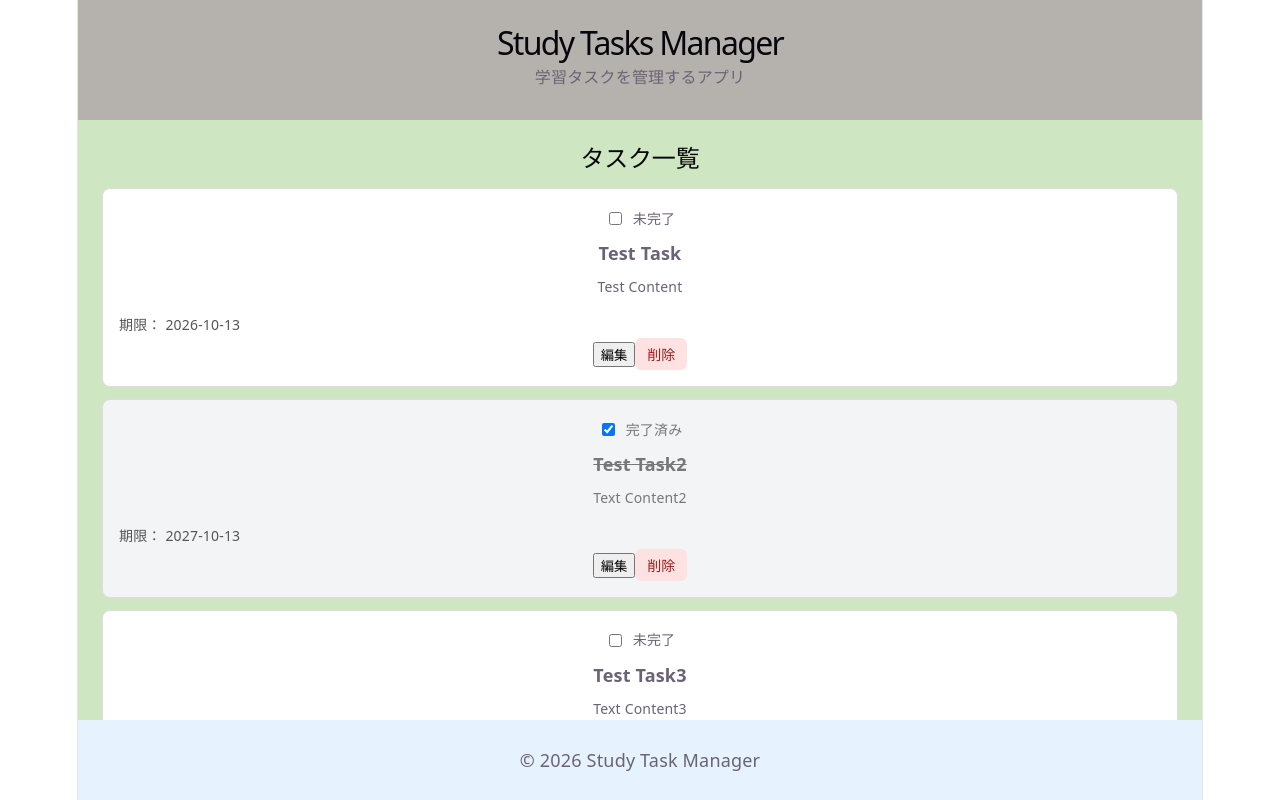
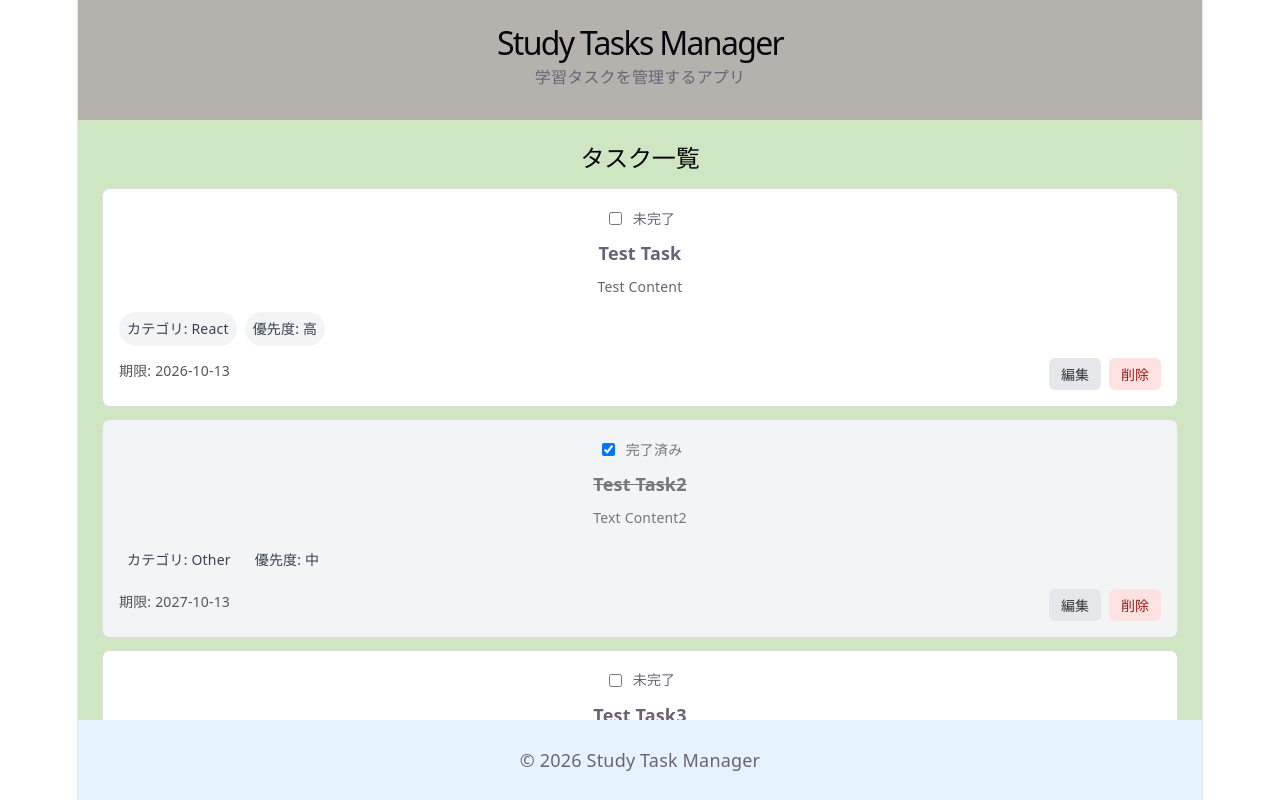
Before and after one commit to numata-rin/study-task-manager, a React (Vite) app: page / in a window 1280 px wide. Built offline with nearby package versions, Linux system fonts and the light colour scheme.

Commit message:
feat: make task-details

```diff
--- a/src/App.tsx
+++ b/src/App.tsx
@@ -6,7 +6,7 @@ import MainContent from './components/layouts/MainContent/MainContent';
 import Footer from './components/layouts/Footer/Footer';
 
 import initialTasks from './data/initialTasks';
-import type { Task } from "./types/task";
+import type { Task, TaskCategory, TaskPriority } from "./types/task";
 import {
   loadTasksFromLocalStorage,
   saveTasksToLocalStorage,
@@ -23,12 +23,20 @@ function App() {
     saveTasksToLocalStorage(tasks);
   }, [tasks]);
 
-  const addTask = (title: string, content: string, deadline: string) => {
+  const addTask = (
+    title: string,
+    content: string,
+    deadline: string,
+    category: TaskCategory,
+    priority: TaskPriority
+  ) => {
     const newTask: Task = {
       id: crypto.randomUUID(),
       title,
       content,
       deadline,
+      category,
+      priority,
       completed: false,
       createdAt: new Date().toISOString(),
     };
@@ -40,7 +48,14 @@ function App() {
     setTasks((prevTasks) => prevTasks.filter((task) => task.id !== id));
   };
 
-  const editTask = (id: string, title: string, content: string, deadline: string) => {
+  const editTask = (
+    id: string,
+    title: string,
+    content: string,
+    deadline: string,
+    category: TaskCategory,
+    priority: TaskPriority,
+  ) => {
     setTasks((prevTasks) =>
       prevTasks.map((task) =>
         task.id === id
@@ -49,6 +64,8 @@ function App() {
             title,
             content,
             deadline,
+            category,
+            priority,
           }
         : task
       )
--- a/src/components/layouts/MainContent/MainContent.tsx
+++ b/src/components/layouts/MainContent/MainContent.tsx
@@ -1,15 +1,28 @@
 import "./MainContent.css";
 
-import type { Task } from "../../../types/task";
+import type { Task, TaskCategory, TaskPriority } from "../../../types/task";
 import TaskList from "../../tasks/TaskList/TaskList";
 import TaskForm from "../../tasks/TaskForm/TaskForm";
 
 type MainContentProps = {
   tasks: Task[];
-  onAddTask: (title: string, content: string, deadline: string) => void;
+  onAddTask: (
+    title: string,
+    content: string,
+    deadline: string,
+    category: TaskCategory,
+    priority: TaskPriority
+  ) => void;
   onToggleTaskCompletion: (id: string) => void;
   onDeleteTask: (id: string) => void;
-  onEditTask: (id: string, title: string, content: string, deadline: string) => void;
+  onEditTask: (
+    id: string,
+    title: string,
+    content: string,
+    deadline: string,
+    category: TaskCategory,
+    priority: TaskPriority,
+  ) => void;
 };
 
 const MainContent = ({
--- a/src/components/tasks/TaskForm/TaskForm.tsx
+++ b/src/components/tasks/TaskForm/TaskForm.tsx
@@ -1,14 +1,23 @@
 import "./TaskForm.css";
 import React, { useState } from "react";
+import type { TaskCategory, TaskPriority } from "../../../types/task";
 
 type TaskFormProps = {
-  onAddTask: (title: string, content: string, deadline: string) => void;
+  onAddTask: (
+    title: string,
+    content: string,
+    deadline: string,
+    category: TaskCategory,
+    priority: TaskPriority,
+  ) => void;
 }
 
 const TaskForm = ({ onAddTask }: TaskFormProps) => {
   const [title, setTitle] = useState("");
   const [content, setContent] = useState("");
   const [deadline, setDeadline] = useState("");
+  const [category, setCategory] = useState<TaskCategory>("React");
+  const [priority, setPriority] = useState<TaskPriority>("medium");
 
   const handleSubmit = (e: React.FormEvent<HTMLFormElement>) => {
     // フォーム送信時にページがリロードされるのを防ぐ記述
@@ -21,12 +30,14 @@ const TaskForm = ({ onAddTask }: TaskFormProps) => {
       return;
     }
 
-    onAddTask(title, content, deadline);
+    onAddTask(title, content, deadline, category, priority);
 
     // onAddTask後に各stateを初期化する記述
     setTitle("");
     setContent("");
     setDeadline("");
+    setCategory("React");
+    setPriority("medium");
   };
 
   return (
@@ -63,6 +74,34 @@ const TaskForm = ({ onAddTask }: TaskFormProps) => {
         />
       </div>
 
+      <div className="task-form__field">
+        <label htmlFor="category">カテゴリ</label>
+        <select
+          id="category"
+          value={category}
+          onChange={(e) => setCategory(e.target.value as TaskCategory)}
+        >
+          <option value="React">React</option>
+          <option value="Django">Django</option>
+          <option value="Research">Research</option>
+          <option value="TOEIC">TOEIC</option>
+          <option value="Other">Other</option>
+        </select>
+      </div>
+
+      <div className="task-form__field">
+        <label htmlFor="priority">優先度</label>
+        <select
+          id="priority"
+          value={priority}
+          onChange={(e) => setPriority(e.target.value as TaskPriority)}
+        >
+          <option value="low">低</option>
+          <option value="medium">中</option>
+          <option value="high">高</option>
+        </select>
+      </div>
+
       <button type="submit">追加</button>
 
     </form>
--- a/src/components/tasks/TaskItem/TaskItem.css
+++ b/src/components/tasks/TaskItem/TaskItem.css
@@ -66,3 +66,94 @@
 .task-item__delete-button:hover {
   opacity: 0.8;
 }
+
+.task-item__details {
+  display: flex;
+  flex-wrap: wrap;
+  gap: 8px;
+  margin: 0 0 12px;
+  font-size: 14px;
+}
+
+.task-item__detail {
+  padding: 4px 8px;
+  border-radius: 999px;
+  background-color: #f3f4f6;
+  color: #374151;
+}
+
+.task-item__actions {
+  display: flex;
+  gap: 8px;
+  align-items: center;
+}
+
+.task-item__edit-button {
+  padding: 6px 12px;
+  border: none;
+  border-radius: 6px;
+  background-color: #e5e7eb;
+  color: #333;
+  cursor: pointer;
+  font-size: 14px;
+}
+
+.task-item__edit-button:hover {
+  opacity: 0.8;
+}
+
+.task-item__edit-form {
+  display: flex;
+  flex-direction: column;
+  gap: 12px;
+}
+
+.task-item__edit-field {
+  display: flex;
+  flex-direction: column;
+  gap: 4px;
+}
+
+.task-item__edit-field label {
+  font-size: 14px;
+  font-weight: bold;
+}
+
+.task-item__edit-field input,
+.task-item__edit-field textarea,
+.task-item__edit-field select {
+  padding: 8px;
+  border: 1px solid #ccc;
+  border-radius: 6px;
+  font-size: 14px;
+}
+
+.task-item__edit-field textarea {
+  min-height: 80px;
+  resize: vertical;
+}
+
+.task-item__save-button {
+  padding: 6px 12px;
+  border: none;
+  border-radius: 6px;
+  background-color: #dcfce7;
+  color: #166534;
+  cursor: pointer;
+  font-size: 14px;
+}
+
+.task-item__cancel-button {
+  padding: 6px 12px;
+  border: none;
+  border-radius: 6px;
+  background-color: #e5e7eb;
+  color: #333;
+  cursor: pointer;
+  font-size: 14px;
+}
+
+.task-item__save-button:hover,
+.task-item__cancel-button:hover {
+  opacity: 0.8;
+}
--- a/src/components/tasks/TaskItem/TaskItem.tsx
+++ b/src/components/tasks/TaskItem/TaskItem.tsx
@@ -1,6 +1,6 @@
 import "./TaskItem.css";
 
-import type { Task } from "../../../types/task";
+import type { Task, TaskCategory, TaskPriority } from "../../../types/task";
 import { useState } from "react";
 
 type TaskItemProps = {
@@ -12,7 +12,15 @@ type TaskItemProps = {
     title: string,
     content: string,
     deadline: string,
+    category: TaskCategory,
+    priority: TaskPriority,
   ) => void;
+};
+
+const priorityLabels: Record<TaskPriority, string> = {
+  low: "低",
+  medium: "中",
+  high: "高",
 };
 
 const TaskItem = ({
@@ -25,12 +33,16 @@ const TaskItem = ({
   const [editTitle, setEditTitle] = useState(task.title);
   const [editContent, setEditContent] = useState(task.content);
   const [editDeadline, setEditDeadline] = useState(task.deadline);
+  const [editCategory, setEditCategory] = useState<TaskCategory>(task.category);
+  const [editPriority, setEditPriority] = useState<TaskPriority>(task.priority);
 
   const handleEditStart = () => {
     setIsEditing(true);
     setEditTitle(task.title);
     setEditContent(task.content);
     setEditDeadline(task.deadline);
+    setEditCategory(task.category);
+    setEditPriority(task.priority);
   };
 
   const handleEditCancel = () => {
@@ -38,6 +50,8 @@ const TaskItem = ({
     setEditTitle(task.title);
     setEditContent(task.content);
     setEditDeadline(task.deadline);
+    setEditCategory(task.category);
+    setEditPriority(task.priority);
   };
 
   const handleEditSave = () => {
@@ -45,7 +59,15 @@ const TaskItem = ({
       return;
     }
 
-    onEditTask(task.id, editTitle, editContent, editDeadline);
+    onEditTask(
+      task.id,
+      editTitle,
+      editContent,
+      editDeadline,
+      editCategory,
+      editPriority
+    );
+
     setIsEditing(false);
   };
 
@@ -82,6 +104,34 @@ const TaskItem = ({
             />
           </div>
 
+          <div className="task-item__edit-field">
+            <label htmlFor={`edit-category-${task.id}`}>カテゴリ</label>
+            <select
+              id={`edit-category-${task.id}`}
+              value={editCategory}
+              onChange={(e) => setEditCategory(e.target.value as TaskCategory)}
+            >
+              <option value="React">React</option>
+              <option value="Django">Django</option>
+              <option value="Research">Research</option>
+              <option value="TOEIC">TOEIC</option>
+              <option value="Other">Other</option>
+            </select>
+          </div>
+
+          <div className="task-item__edit-field">
+            <label htmlFor={`edit-priority-${task.id}`}>優先度</label>
+            <select
+              id={`edit-priority-${task.id}`}
+              value={editPriority}
+              onChange={(e) => setEditPriority(e.target.value as TaskPriority)}
+            >
+              <option value="low">低</option>
+              <option value="medium">中</option>
+              <option value="high">高</option>
+            </select>
+          </div>
+
           <div className="task-item__action">
             <button type="button" onClick={handleEditSave}>
               保存
@@ -114,12 +164,22 @@ const TaskItem = ({
         <p className="task-item__content">{task.content}</p>
       </div>
 
-      <div className="task-item__meta">
-        <span className="task-item__deadline">期限： {task.deadline}</span>
+      <div className="task-item__details">
+        <span className="task-item__detail">カテゴリ: {task.category}</span>
+        <span className="task-item__detail">
+          優先度: {priorityLabels[task.priority]}
+        </span>
       </div>
 
-      <div className="task-item__action">
-        <button type="button" onClick={handleEditStart}>
+      <div className="task-item__meta">
+        <span className="task-item__deadline">期限: {task.deadline}</span>
+
+        <div className="task-item__actions">
+          <button
+            type="button"
+            className="task-item__edit-button"
+            onClick={handleEditStart}
+          >
             編集
           </button>
 
@@ -131,6 +191,7 @@ const TaskItem = ({
             削除
           </button>
         </div>
+      </div>
     </li>
   );
 };
--- a/src/components/tasks/TaskList/TaskList.tsx
+++ b/src/components/tasks/TaskList/TaskList.tsx
@@ -1,13 +1,20 @@
 import "./TaskList.css";
 
-import type { Task } from "../../../types/task.ts";
+import type { Task, TaskCategory, TaskPriority } from "../../../types/task.ts";
 import TaskItem from "../TaskItem/TaskItem.tsx";
 
 type TaskListProps = {
   tasks: Task[];
   onToggleTaskCompletion: (id: string) => void;
   onDeleteTask: (id: string) => void;
-  onEditTask: (id: string, title: string, content: string, deadline: string) => void;
+  onEditTask: (
+    id: string,
+    title: string,
+    content: string,
+    deadline: string,
+    category: TaskCategory,
+    priority: TaskPriority,
+  ) => void;
 };
 
 
--- a/src/data/initialTasks.ts
+++ b/src/data/initialTasks.ts
@@ -6,6 +6,8 @@ const initialTasks: Task[] = [
     title: "Test Task",
     content: "Test Content",
     deadline: "2026-10-13",
+    category: "React",
+    priority: "high",
     completed: false,
     createdAt: "2026-04-29T00:00:00.000Z",
   },
@@ -14,6 +16,8 @@ const initialTasks: Task[] = [
     title: "Test Task2",
     content: "Text Content2",
     deadline: "2027-10-13",
+    category: "Other",
+    priority: "medium",
     completed: true,
     createdAt: "2026-04-29T00:00:00.000Z",
   },
@@ -22,6 +26,8 @@ const initialTasks: Task[] = [
     title: "Test Task3",
     content: "Text Content3",
     deadline: "2028-10-13",
+    category: "React",
+    priority: "medium",
     completed: false,
     createdAt: "2026-04-29T00:00:00.000Z",
   }
```
Also changed, not shown: src/types/task.ts (+12 -0 lines). Lines whose indentation alone changed are shown as unchanged.
